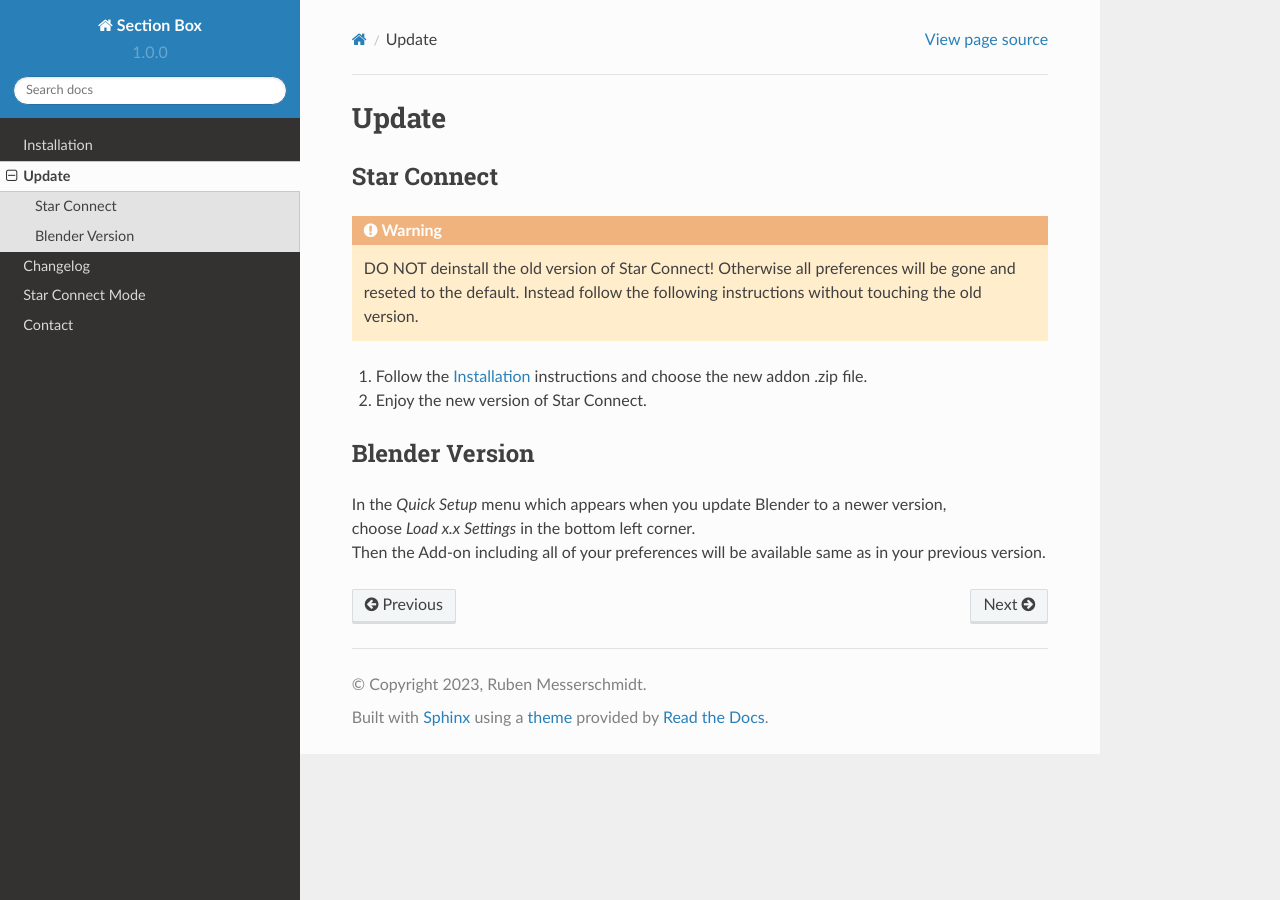
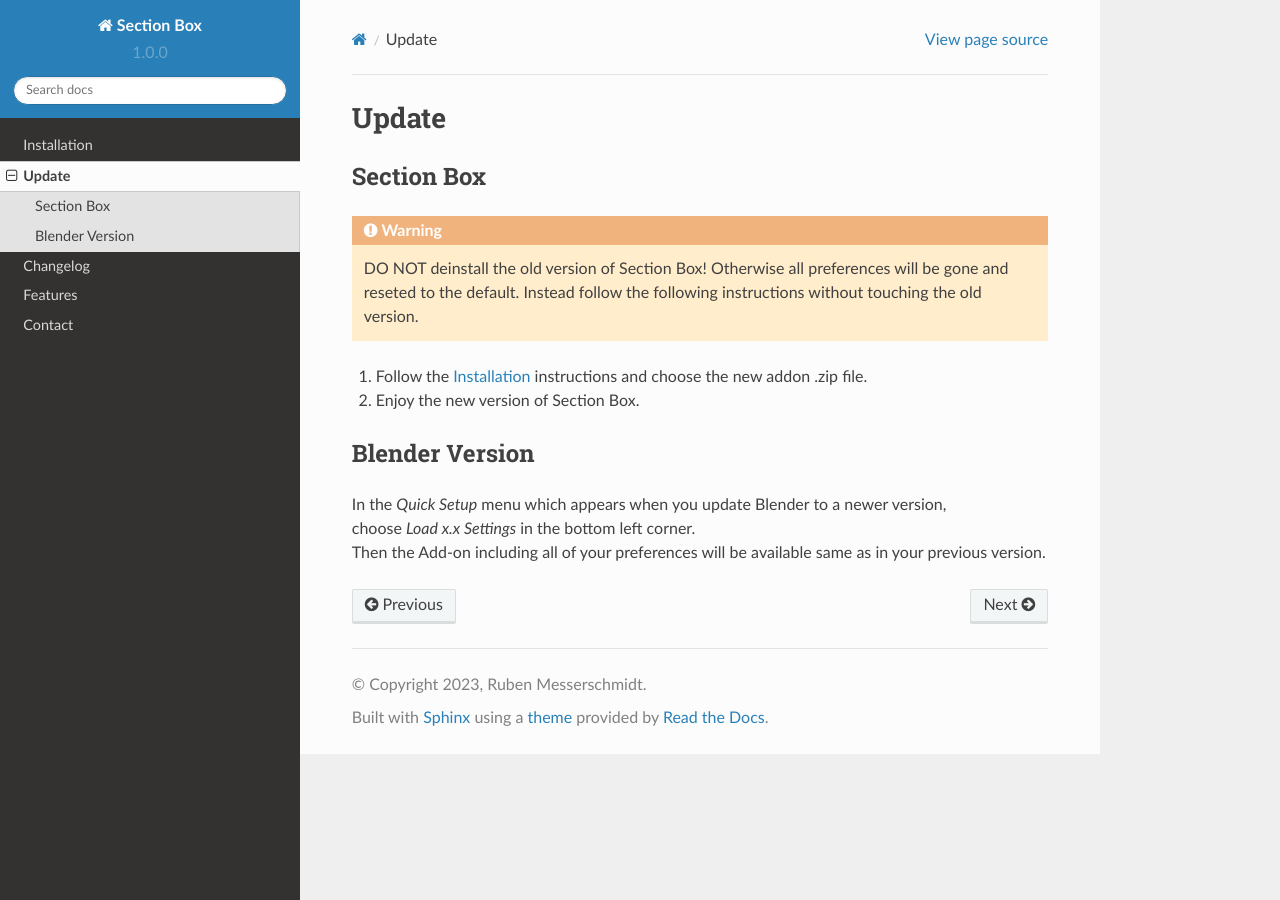
Before and after one commit to rubenmesserschmidt/Section-Box_docs, a Sphinx documentation site: the page built from docs/source/update.rst, in a window 1280 px wide. Built offline with Sphinx 7.4.7 and the Read the Docs theme 2.0.0, drawn with Linux system fonts in a browser that asks for light colours.

Commit message:
added features file

```diff
--- a/docs/source/index.rst
+++ b/docs/source/index.rst
@@ -8,6 +8,7 @@
 
 **Section Box** is the most complete Blender addon for creating cross sections for architecture visualization, product designs and more.
 Show your projects from every angle, place and distance no matter how complex they are.
+|
 
 Features
 --------
@@ -35,6 +36,6 @@
    installation
    update
    changelog
-   star_connect_mode
+   features
    contact
 |
--- a/docs/source/update.rst
+++ b/docs/source/update.rst
@@ -1,16 +1,16 @@
 Update
 ######
 
-Star Connect
+Section Box
 *************
 
 .. warning::
-    DO NOT deinstall the old version of Star Connect!
+    DO NOT deinstall the old version of Section Box!
     Otherwise all preferences will be gone and reseted to the default.
     Instead follow the following instructions without touching the old version.
 
 1. Follow the :doc:`installation` instructions and choose the new addon .zip file.
-#. Enjoy the new version of Star Connect.
+#. Enjoy the new version of Section Box.
 
 
 Blender Version
```
Also changed, not shown: docs/source/features.rst (added, +15 -0 lines), docs/source/star_connect_mode.rst (deleted, +0 -114 lines).
